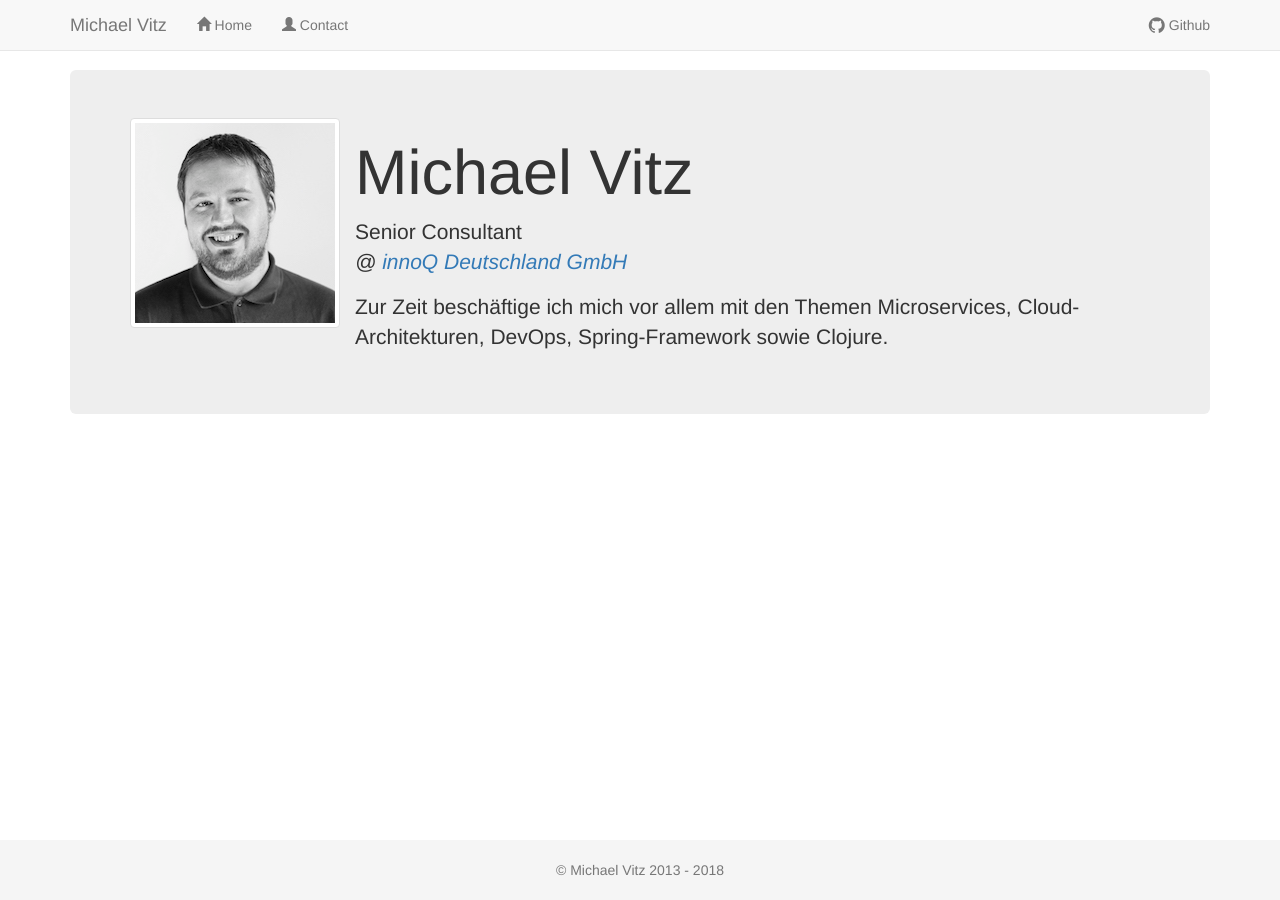
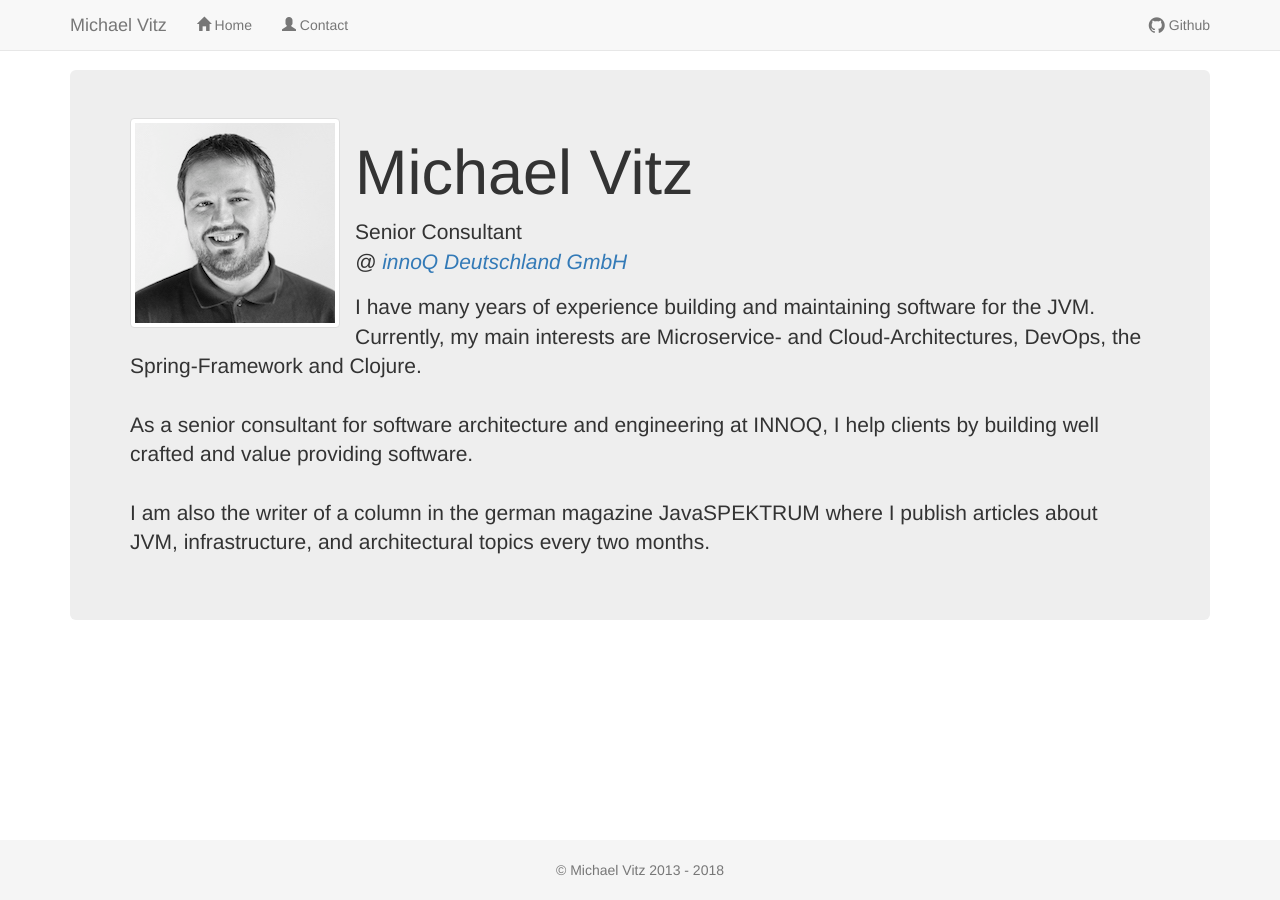
Before and after one commit to mvitz/mvitz.github.io, a Jekyll site: the page built from index.html, in a window 1280 px wide. Built offline with Jekyll 4.4.1, drawn with Linux system fonts in a browser that asks for light colours; nearby versions of some CDN libraries.

Commit message:
Update lead text and switch to english

```diff
--- a/index.html
+++ b/index.html
@@ -9,5 +9,16 @@ title: Home
     Senior Consultant<br />
     <em>@ <a href="http://www.innoq.com">innoQ Deutschland GmbH</a></em>
   </p>
-  <p class="lead">Zur Zeit beschäftige ich mich vor allem mit den Themen Microservices, Cloud-Architekturen, DevOps, Spring-Framework sowie Clojure.</p>
+  <p class="lead">
+    I have many years of experience building and maintaining software for the
+    JVM. Currently, my main interests are Microservice- and
+    Cloud-Architectures, DevOps, the Spring-Framework and Clojure.<br/>
+    <br/>
+    As a senior consultant for software architecture and engineering at INNOQ,
+    I help clients by building well crafted and value providing software.<br/>
+    <br/>
+    I am also the writer of a column in the german magazine JavaSPEKTRUM where I
+    publish articles about JVM, infrastructure, and architectural topics every
+    two months.
+  </p>
 </div>
```
